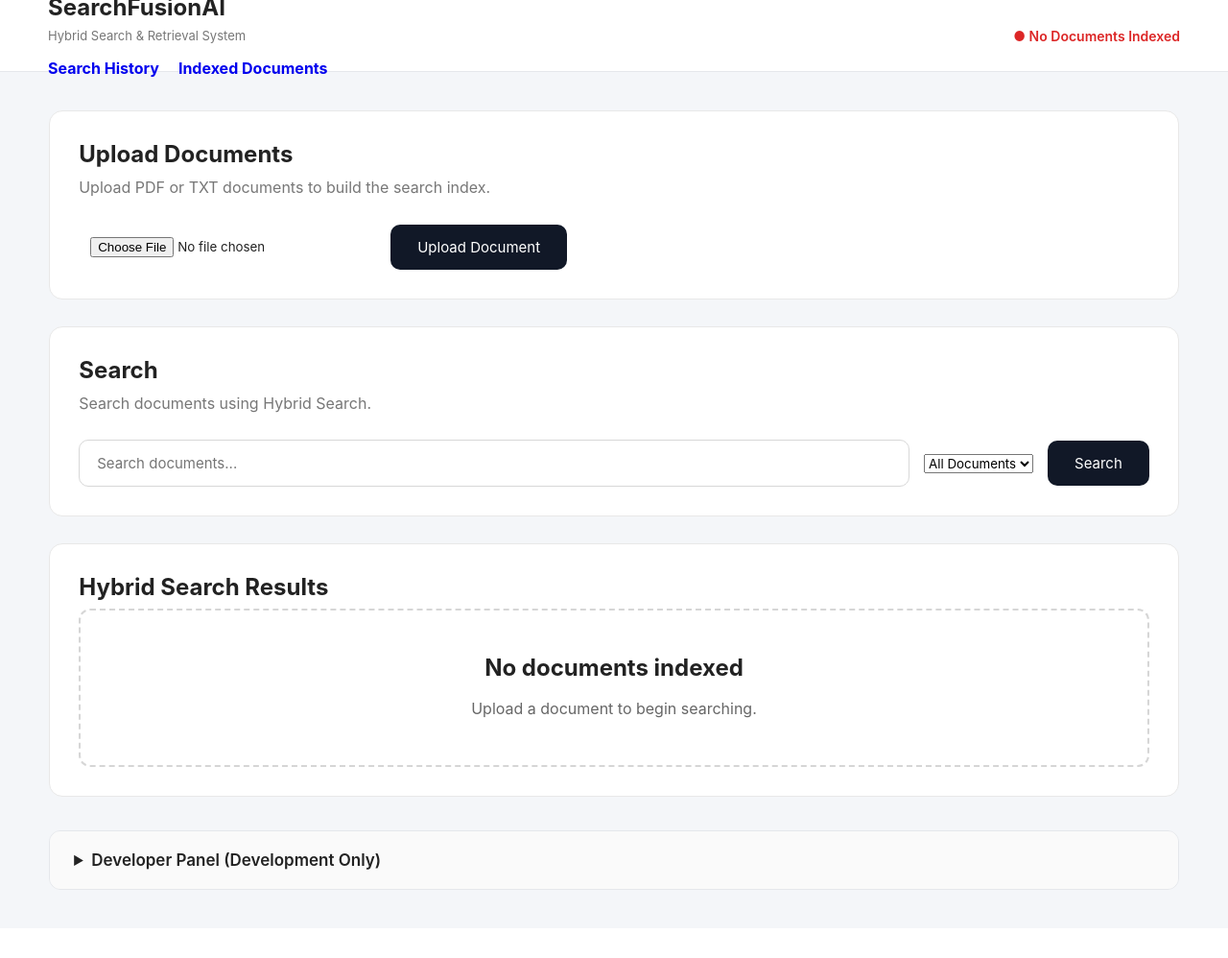
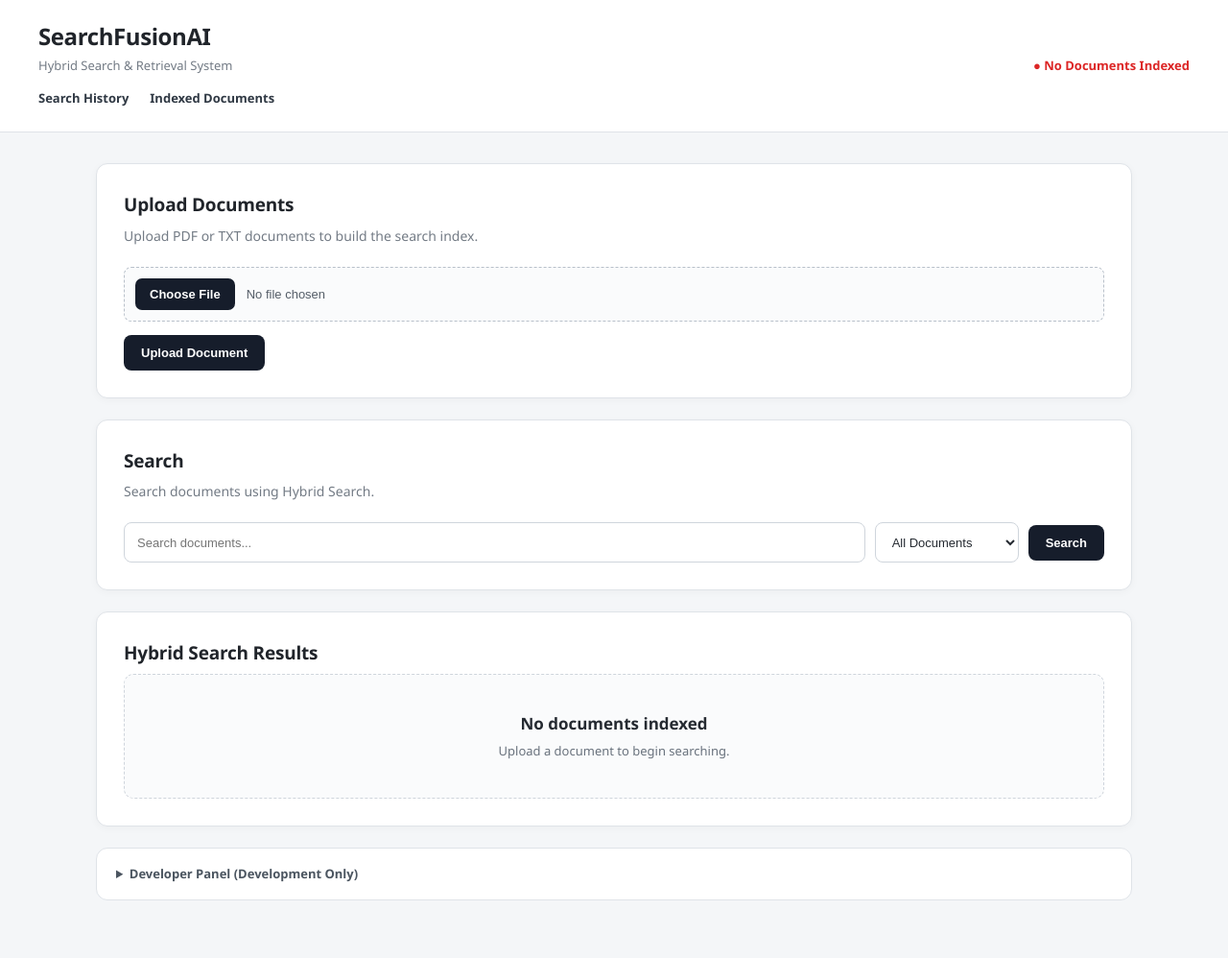
Before and after one commit to karthik-k11/SearchFusionAI, a Flask app: page / in a window 1280 px wide. Shown: the whole page at 96% size. Before the commit the page ends 927 px from the top, so only its background shows below. Run offline with Flask 3, Linux system fonts and the light colour scheme.

Commit message:
Style modified

```diff
--- a/static/style.css
+++ b/static/style.css
@@ -1,403 +1,351 @@
-*{
-    margin:0;
-    padding:0;
-    box-sizing:border-box;
-    font-family:Inter,Segoe UI,Arial,sans-serif;
+* {
+    box-sizing: border-box;
 }
 
-body{
-    background:#f4f6f9;
-    color:#222;
+body {
+    margin: 0;
+    font-family: "Segoe UI", Arial, sans-serif;
+    background: #f4f6f8;
+    color: #20242a;
+    line-height: 1.5;
 }
 
-
-header{
-
-    height:75px;
-
-    background:#ffffff;
-
-    border-bottom:1px solid #e5e7eb;
-
-    display:flex;
-
-    justify-content:space-between;
-
-    align-items:center;
-
-    padding:0 50px;
-
-    position:sticky;
-
-    top:0;
-
-    z-index:100;
+header {
+    background: #ffffff;
+    border-bottom: 1px solid #dfe3e8;
+    padding: 20px 40px;
+    display: flex;
+    align-items: center;
+    justify-content: space-between;
+    gap: 30px;
 }
 
-.logo h2{
-
-    font-size:24px;
-
-    margin-bottom:4px;
+.logo h2 {
+    margin: 0;
+    font-size: 24px;
+    letter-spacing: -0.4px;
 }
 
-.logo span{
-
-    font-size:13px;
-
-    color:#777;
-}
-
-.status{
-
-    font-size:14px;
-
-    font-weight:600;
-}
-
-.status-ready{
-
-    color:#16a34a;
-}
-
-.status-not-ready{
-
-    color:#dc2626;
-}
-
-
-.container{
-
-    width:92%;
-
-    max-width:1200px;
-
-    margin:40px auto;
-}
-
-
-.panel{
-
-    background:#fff;
-
-    border:1px solid #e8e8e8;
-
-    border-radius:14px;
-
-    padding:30px;
-
-    margin-bottom:28px;
-
-    transition:.25s;
-}
-
-.panel:hover{
-
-    box-shadow:0 12px 35px rgba(0,0,0,.06);
-}
-
-.panel h3{
-
-    font-size:24px;
-
-    margin-bottom:8px;
-}
-
-.subtitle{
-
-    color:#777;
-
-    margin-bottom:25px;
-
-    line-height:1.6;
-}
-
-
-form{
-
-    display:flex;
-
-    gap:15px;
-
-    flex-wrap:wrap;
-
-    align-items:center;
-}
-
-.search-form{
-
-    display:flex;
-}
-
-input[type="text"]{
-
-    flex:1;
-
-    min-width:320px;
-
-    padding:14px 18px;
-
-    border:1px solid #d8d8d8;
-
-    border-radius:10px;
-
-    font-size:15px;
-
-    outline:none;
-}
-
-input[type="text"]:focus{
-
-    border-color:#111;
-}
-
-input[type="file"]{
-
-    padding:12px;
-}
-
-button{
-
-    background:#111827;
-
-    color:white;
-
-    border:none;
-
-    padding:14px 28px;
-
-    border-radius:10px;
-
-    cursor:pointer;
-
-    font-size:15px;
-
-    transition:.2s;
-}
-
-button:hover{
-
-    background:#000;
-}
-
-
-.success-box{
-
-    margin-top:22px;
-
-    background:#ecfdf3;
-
-    border:1px solid #a7f3d0;
-
-    color:#166534;
-
-    padding:18px;
-
-    border-radius:10px;
-}
-
-
-.empty-state{
-
-    border:2px dashed #d6d6d6;
-
-    border-radius:12px;
-
-    padding:45px;
-
-    text-align:center;
-}
-
-.empty-state h4{
-
-    font-size:24px;
-
-    margin-bottom:15px;
-}
-
-.empty-state p{
-
-    color:#666;
-
-    line-height:1.7;
-}
-
-.empty-state ul{
-
-    display:inline-block;
-
-    text-align:left;
-
-    margin-top:15px;
-}
-
-
-.result-card{
-
-    margin-top:20px;
-
-    border:1px solid #ececec;
-
-    border-radius:12px;
-
-    padding:25px;
-
-    transition:.25s;
-}
-
-.result-card:hover{
-
-    border-color:#c8c8c8;
-
-    transform:translateY(-2px);
-}
-
-.result-header{
-
-    display:flex;
-
-    justify-content:space-between;
-
-    align-items:center;
-
-    margin-bottom:18px;
-}
-
-.result-header h4{
-
-    font-size:19px;
-}
-
-.result-header span{
-
-    color:#2563eb;
-
-    font-weight:700;
-}
-
-.preview{
-
-    line-height:1.8;
-
-    color:#555;
-}
-
-
-.developer-panel{
-
-    margin-top:35px;
-
-    background:white;
-
-    border:1px solid #e5e7eb;
-
-    border-radius:12px;
-
-    overflow:hidden;
-}
-
-.developer-panel summary{
-
-    padding:20px 25px;
-
-    cursor:pointer;
-
-    font-size:17px;
-
-    font-weight:600;
-
-    user-select:none;
-
-    background:#fafafa;
-}
-
-.developer-content{
-
-    padding:30px;
-}
-
-.developer-content pre{
-
-    white-space:pre-wrap;
-
-    background:#f8fafc;
-
-    padding:18px;
-
-    border-radius:10px;
-
-    overflow:auto;
-
-    line-height:1.6;
-}
-
-.chunk-card{
-
-    background:#fafafa;
-
-    border:1px solid #ececec;
-
-    border-radius:10px;
-
-    padding:18px;
-
-    line-height:1.7;
-}
-
-
-@media(max-width:768px){
-
-header{
-
-    flex-direction:column;
-
-    height:auto;
-
-    padding:20px;
-}
-
-.result-header{
-
-    flex-direction:column;
-
-    align-items:flex-start;
-
-    gap:10px;
-}
-
-form{
-
-    flex-direction:column;
-
-    align-items:stretch;
-}
-
-input[type=text]{
-
-    min-width:100%;
-}
-
-button{
-
-    width:100%;
-}
-
+.logo > span {
+    display: block;
+    margin-top: 3px;
+    color: #737b85;
+    font-size: 13px;
 }
 
 .navigation-links {
-
-    margin-top: 15px;
-
     display: flex;
-
-    gap: 20px;
-
+    gap: 22px;
+    margin-top: 14px;
 }
 
 .navigation-links a {
+    color: #303944;
+    text-decoration: none;
+    font-size: 13px;
+    font-weight: 600;
+    padding-bottom: 3px;
+    border-bottom: 2px solid transparent;
+    transition: 0.2s ease;
+}
 
+.navigation-links a:hover {
+    color: #111827;
+    border-bottom-color: #111827;
+}
+
+.status {
+    font-size: 13px;
+    font-weight: 600;
+}
+
+.status-ready {
+    color: #15803d;
+}
+
+.status-not-ready {
+    color: #dc2626;
+}
+
+.container {
+    width: min(1080px, calc(100% - 40px));
+    margin: 32px auto 60px;
+}
+
+.panel {
+    background: #ffffff;
+    border: 1px solid #dfe3e8;
+    border-radius: 12px;
+    padding: 28px;
+    margin-bottom: 22px;
+    box-shadow: 0 2px 8px rgba(15, 23, 42, 0.035);
+}
+
+.panel h2,
+.panel h3 {
+    margin-top: 0;
+    margin-bottom: 7px;
+    letter-spacing: -0.2px;
+}
+
+.panel h3 {
+    font-size: 19px;
+}
+
+.subtitle {
+    margin-top: 0;
+    margin-bottom: 22px;
+    color: #737b85;
+    font-size: 14px;
+}
+
+input[type="file"] {
+    width: 100%;
+    padding: 11px;
+    border: 1px dashed #b8c0ca;
+    border-radius: 8px;
+    background: #fafbfc;
+    color: #555e68;
+    font-size: 13px;
+    cursor: pointer;
+    margin-bottom: 14px;
+}
+
+input[type="file"]::file-selector-button {
+    border: 0;
+    border-radius: 7px;
+    background: #161d2b;
+    color: #ffffff;
+    padding: 9px 15px;
+    margin-right: 12px;
+    font-weight: 600;
+    cursor: pointer;
+}
+
+input[type="file"]::file-selector-button:hover {
+    background: #252e3d;
+}
+
+button {
+    border: 0;
+    border-radius: 8px;
+    background: #161d2b;
+    color: #ffffff;
+    padding: 11px 18px;
+    font-size: 13px;
+    font-weight: 600;
+    cursor: pointer;
+    transition: transform 0.15s ease, background 0.15s ease;
+}
+
+button:hover {
+    background: #252e3d;
+    transform: translateY(-1px);
+}
+
+button:active {
+    transform: translateY(0);
+}
+
+.search-form {
+    display: grid;
+    grid-template-columns: minmax(0, 1fr) 150px auto;
+    gap: 10px;
+    align-items: center;
+}
+
+.search-form input[type="text"],
+.search-form select {
+    height: 42px;
+    border: 1px solid #cfd5dc;
+    border-radius: 8px;
+    background: #ffffff;
+    color: #252a31;
+    padding: 0 13px;
+    font-size: 13px;
+    outline: none;
+}
+
+.search-form input[type="text"]:focus,
+.search-form select:focus {
+    border-color: #7b8490;
+    box-shadow: 0 0 0 3px rgba(15, 23, 42, 0.06);
+}
+
+.search-form select {
+    cursor: pointer;
+}
+
+.success-box {
+    background: #f0f7f2;
+    border: 1px solid #cfe6d5;
+    color: #246238;
+    border-radius: 8px;
+    padding: 12px 15px;
+    margin-bottom: 16px;
+    font-size: 13px;
+}
+
+.empty-state {
+    border: 1px dashed #cfd5dc;
+    border-radius: 10px;
+    padding: 38px 25px;
+    text-align: center;
+    color: #69727d;
+    background: #fafbfc;
+}
+
+.empty-state h4 {
+    margin: 0 0 7px;
+    color: #252a31;
+    font-size: 17px;
+}
+
+.empty-state p {
+    margin: 0;
+    font-size: 13px;
+}
+
+.result-card {
+    background: #ffffff;
+    border: 1px solid #dfe3e8;
+    border-radius: 10px;
+    padding: 18px;
+    margin-bottom: 12px;
+    transition: border-color 0.2s ease, box-shadow 0.2s ease;
+}
+
+.result-card:hover {
+    border-color: #b8c0ca;
+    box-shadow: 0 3px 12px rgba(15, 23, 42, 0.05);
+}
+
+.result-header {
+    display: flex;
+    align-items: center;
+    justify-content: space-between;
+    gap: 15px;
+    margin-bottom: 10px;
+}
+
+.result-header h4 {
+    margin: 0;
+    font-size: 14px;
+    color: #252a31;
+}
+
+.result-header span {
+    flex-shrink: 0;
+    color: #68717c;
+    font-size: 12px;
+    font-weight: 600;
+}
+
+.preview {
+    color: #5d6670;
+    font-size: 13px;
+    line-height: 1.7;
+}
+
+a {
+    color: #303944;
+}
+
+.result-card a {
+    display: inline-block;
+    margin-top: 12px;
+    padding: 8px 13px;
+    border-radius: 7px;
+    background: #161d2b;
+    color: #ffffff;
     text-decoration: none;
+    font-size: 12px;
+    font-weight: 600;
+}
 
-    font-weight: bold;
+.result-card a:hover {
+    background: #252e3d;
+}
 
+.developer-panel {
+    background: #ffffff;
+    border: 1px solid #dfe3e8;
+    border-radius: 12px;
+    margin-top: 22px;
+    overflow: hidden;
 }
+
+.developer-panel summary {
+    padding: 17px 20px;
+    cursor: pointer;
+    font-size: 13px;
+    font-weight: 600;
+    color: #4b5560;
+}
+
+.developer-content {
+    padding: 22px;
+    border-top: 1px solid #e5e7eb;
+}
+
+.developer-content pre {
+    background: #171b22;
+    color: #dce2e8;
+    border-radius: 8px;
+    padding: 18px;
+    overflow-x: auto;
+    white-space: pre-wrap;
+    font-size: 12px;
+    line-height: 1.6;
+}
+
+.chunk-card {
+    background: #f7f8fa;
+    border: 1px solid #e1e5e9;
+    border-radius: 8px;
+    padding: 14px;
+    font-size: 12px;
+    color: #59626d;
+}
+
+@media (max-width: 760px) {
+    header {
+        padding: 18px 20px;
+        align-items: flex-start;
+        flex-direction: column;
+    }
+
+    .status {
+        align-self: flex-start;
+    }
+
+    .container {
+        width: min(100% - 24px, 1080px);
+        margin-top: 18px;
+    }
+
+    .panel {
+        padding: 20px;
+    }
+
+    .search-form {
+        grid-template-columns: 1fr;
+    }
+
+    .search-form input[type="text"],
+    .search-form select,
+    .search-form button {
+        width: 100%;
+    }
+
+    .result-header {
+        align-items: flex-start;
+        flex-direction: column;
+        gap: 5px;
+    }
+
+    .navigation-links {
+        flex-wrap: wrap;
+        gap: 14px;
+    }
+}
```
